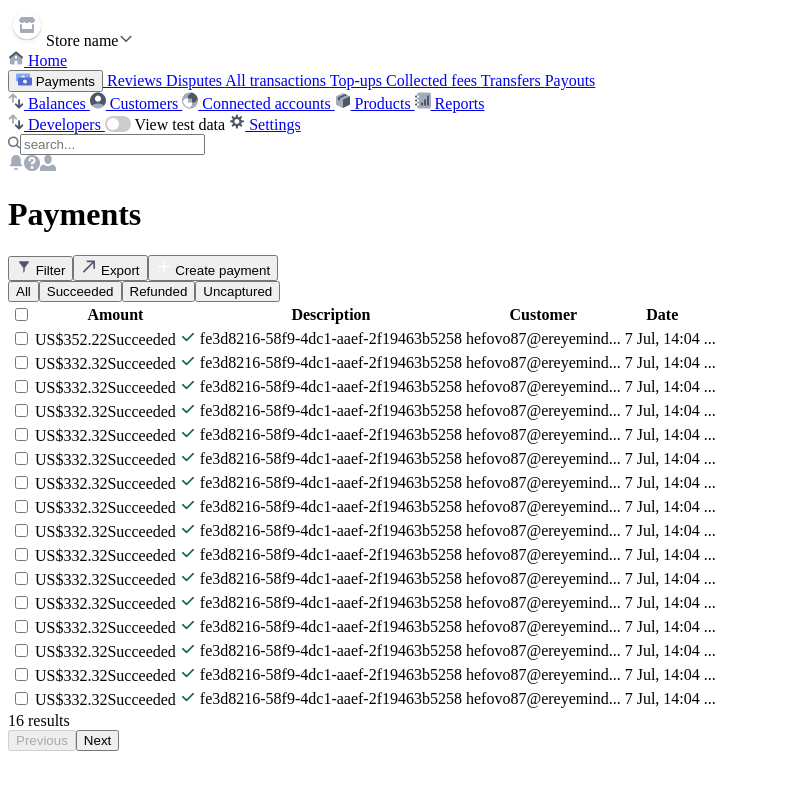
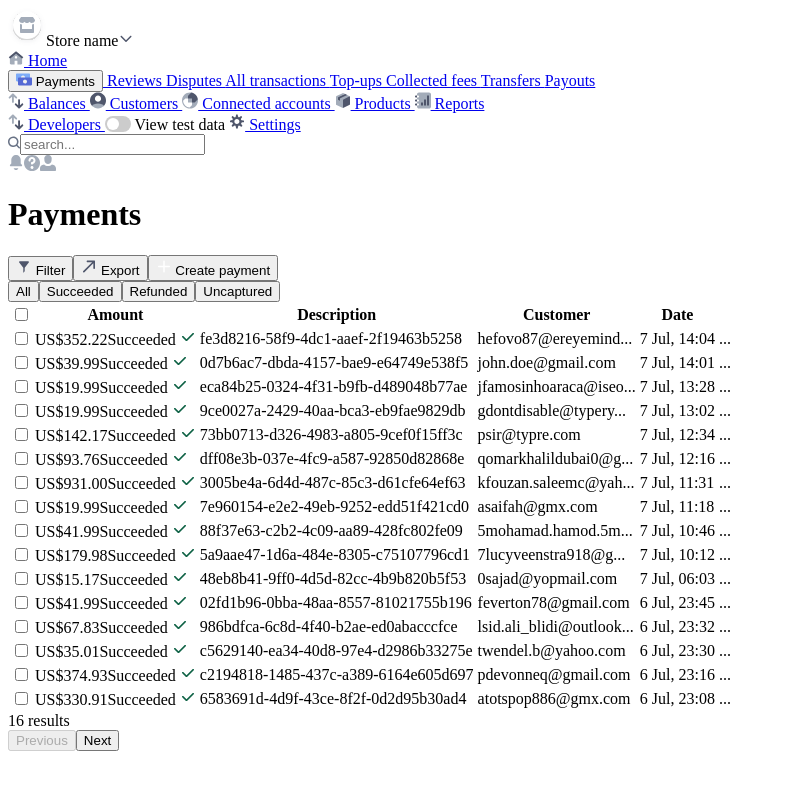
Before and after one commit to opeyemidy/fidia, a Nuxt app: page /dashboard in a window 1280 px wide. Shown: the top 790 px of the page, without its empty margins (0-785 px from the left). Built offline with nearby package versions, Linux system fonts and the light colour scheme.

Commit message:
add correct dummy data

```diff
--- a/assets/css/main.css
+++ b/assets/css/main.css
@@ -470,7 +470,7 @@ tbody td:nth-child(4) div {
   margin: 20px 0 20px 0;
 }
 
-@media only screen and (max-width: 600px) {
+@media only screen and (max-width: 800px) {
   .content {
     padding-top: 23px;
   }
--- a/data/tableData.js
+++ b/data/tableData.js
@@ -7,108 +7,108 @@ export default [
     status: 'Succeeded',
   },
   {
-    amount: 'US$332.32',
-    description: 'fe3d8216-58f9-4dc1-aaef-2f19463b5258',
-    email: 'hefovo87@ereyemind...',
-    date: '7 Jul, 14:04',
+    amount: 'US$39.99',
+    description: '0d7b6ac7-dbda-4157-bae9-e64749e538f5',
+    email: 'john.doe@gmail.com',
+    date: '7 Jul, 14:01',
     status: 'Succeeded',
   },
   {
-    amount: 'US$332.32',
-    description: 'fe3d8216-58f9-4dc1-aaef-2f19463b5258',
-    email: 'hefovo87@ereyemind...',
-    date: '7 Jul, 14:04',
+    amount: 'US$19.99',
+    description: 'eca84b25-0324-4f31-b9fb-d489048b77ae',
+    email: 'jfamosinhoaraca@iseo...',
+    date: '7 Jul, 13:28',
     status: 'Succeeded',
   },
   {
-    amount: 'US$332.32',
-    description: 'fe3d8216-58f9-4dc1-aaef-2f19463b5258',
-    email: 'hefovo87@ereyemind...',
-    date: '7 Jul, 14:04',
+    amount: 'US$19.99',
+    description: '9ce0027a-2429-40aa-bca3-eb9fae9829db',
+    email: 'gdontdisable@typery...',
+    date: '7 Jul, 13:02',
     status: 'Succeeded',
   },
   {
-    amount: 'US$332.32',
-    description: 'fe3d8216-58f9-4dc1-aaef-2f19463b5258',
-    email: 'hefovo87@ereyemind...',
-    date: '7 Jul, 14:04',
+    amount: 'US$142.17',
+    description: '73bb0713-d326-4983-a805-9cef0f15ff3c',
+    email: 'psir@typre.com',
+    date: '7 Jul, 12:34',
     status: 'Succeeded',
   },
   {
-    amount: 'US$332.32',
-    description: 'fe3d8216-58f9-4dc1-aaef-2f19463b5258',
-    email: 'hefovo87@ereyemind...',
-    date: '7 Jul, 14:04',
+    amount: 'US$93.76',
+    description: 'dff08e3b-037e-4fc9-a587-92850d82868e',
+    email: 'qomarkhalildubai0@g...',
+    date: '7 Jul, 12:16',
     status: 'Succeeded',
   },
   {
-    amount: 'US$332.32',
-    description: 'fe3d8216-58f9-4dc1-aaef-2f19463b5258',
-    email: 'hefovo87@ereyemind...',
-    date: '7 Jul, 14:04',
+    amount: 'US$931.00',
+    description: '3005be4a-6d4d-487c-85c3-d61cfe64ef63',
+    email: 'kfouzan.saleemc@yah...',
+    date: '7 Jul, 11:31',
     status: 'Succeeded',
   },
   {
-    amount: 'US$332.32',
-    description: 'fe3d8216-58f9-4dc1-aaef-2f19463b5258',
-    email: 'hefovo87@ereyemind...',
-    date: '7 Jul, 14:04',
+    amount: 'US$19.99',
+    description: '7e960154-e2e2-49eb-9252-edd51f421cd0',
+    email: 'asaifah@gmx.com',
+    date: '7 Jul, 11:18',
     status: 'Succeeded',
   },
   {
-    amount: 'US$332.32',
-    description: 'fe3d8216-58f9-4dc1-aaef-2f19463b5258',
-    email: 'hefovo87@ereyemind...',
-    date: '7 Jul, 14:04',
+    amount: 'US$41.99',
+    description: '88f37e63-c2b2-4c09-aa89-428fc802fe09',
+    email: '5mohamad.hamod.5m...',
+    date: '7 Jul, 10:46',
     status: 'Succeeded',
   },
   {
-    amount: 'US$332.32',
-    description: 'fe3d8216-58f9-4dc1-aaef-2f19463b5258',
-    email: 'hefovo87@ereyemind...',
-    date: '7 Jul, 14:04',
+    amount: 'US$179.98',
+    description: '5a9aae47-1d6a-484e-8305-c75107796cd1',
+    email: '7lucyveenstra918@g...',
+    date: '7 Jul, 10:12',
     status: 'Succeeded',
   },
   {
-    amount: 'US$332.32',
-    description: 'fe3d8216-58f9-4dc1-aaef-2f19463b5258',
-    email: 'hefovo87@ereyemind...',
-    date: '7 Jul, 14:04',
+    amount: 'US$15.17',
+    description: '48eb8b41-9ff0-4d5d-82cc-4b9b820b5f53',
+    email: '0sajad@yopmail.com',
+    date: '7 Jul, 06:03',
     status: 'Succeeded',
   },
   {
-    amount: 'US$332.32',
-    description: 'fe3d8216-58f9-4dc1-aaef-2f19463b5258',
-    email: 'hefovo87@ereyemind...',
-    date: '7 Jul, 14:04',
+    amount: 'US$41.99',
+    description: '02fd1b96-0bba-48aa-8557-81021755b196',
+    email: 'feverton78@gmail.com',
+    date: '6 Jul, 23:45',
     status: 'Succeeded',
   },
   {
-    amount: 'US$332.32',
-    description: 'fe3d8216-58f9-4dc1-aaef-2f19463b5258',
-    email: 'hefovo87@ereyemind...',
-    date: '7 Jul, 14:04',
+    amount: 'US$67.83',
+    description: '986bdfca-6c8d-4f40-b2ae-ed0abacccfce',
+    email: 'lsid.ali_blidi@outlook...',
+    date: '6 Jul, 23:32',
     status: 'Succeeded',
   },
   {
-    amount: 'US$332.32',
-    description: 'fe3d8216-58f9-4dc1-aaef-2f19463b5258',
-    email: 'hefovo87@ereyemind...',
-    date: '7 Jul, 14:04',
+    amount: 'US$35.01',
+    description: 'c5629140-ea34-40d8-97e4-d2986b33275e',
+    email: 'twendel.b@yahoo.com',
+    date: '6 Jul, 23:30',
     status: 'Succeeded',
   },
   {
-    amount: 'US$332.32',
-    description: 'fe3d8216-58f9-4dc1-aaef-2f19463b5258',
-    email: 'hefovo87@ereyemind...',
-    date: '7 Jul, 14:04',
+    amount: 'US$374.93',
+    description: 'c2194818-1485-437c-a389-6164e605d697',
+    email: 'pdevonneq@gmail.com',
+    date: '6 Jul, 23:16',
     status: 'Succeeded',
   },
   {
-    amount: 'US$332.32',
-    description: 'fe3d8216-58f9-4dc1-aaef-2f19463b5258',
-    email: 'hefovo87@ereyemind...',
-    date: '7 Jul, 14:04',
+    amount: 'US$330.91',
+    description: '6583691d-4d9f-43ce-8f2f-0d2d95b30ad4',
+    email: 'atotspop886@gmx.com',
+    date: '6 Jul, 23:08',
     status: 'Succeeded',
   },
 ]
--- a/pages/index.vue
+++ b/pages/index.vue
@@ -55,6 +55,19 @@
 <script>
 import loginMeta from '~/data/loginMeta'
 export default {
+  data() {
+    return {
+      posts: [],
+    }
+  },
+  fetch() {
+    fetch('https://jsonplaceholder.typicode.com/posts')
+      .then((response) => response.json())
+      .then((json) => {
+        this.posts = json
+      })
+    console.log(this)
+  },
   head() {
     return {
       title: 'Login - Fidia',
```
Also changed, not shown: 1 other file (tests, documents, lock files or other folders).
